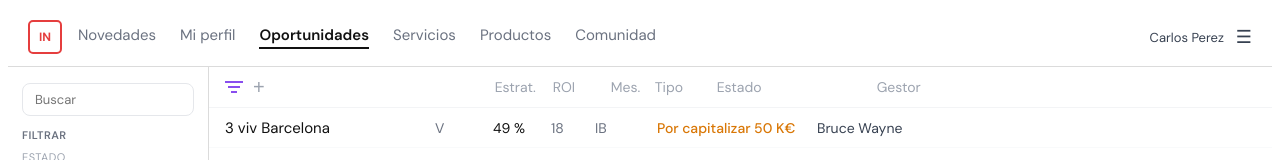
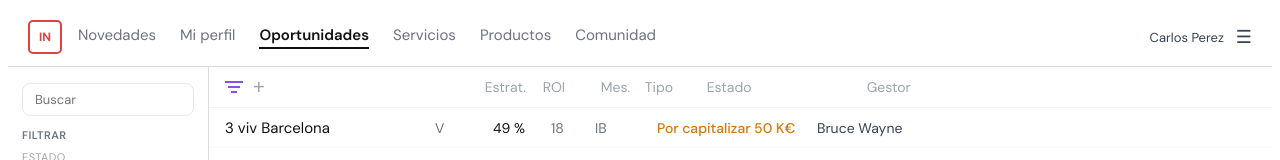
Before and after one commit to carlosperez-glitch/in-oportunidades, a React (Vite) app: page / in a window 1280 px wide. Shown: the top 160 px of the page. Built offline with nearby package versions, Linux system fonts and the light colour scheme.

Commit message:
fix: alinear Estrat. quitando gap del toolbar

```diff
--- a/src/components/Lista.jsx
+++ b/src/components/Lista.jsx
@@ -22,10 +22,10 @@ export default function Lista({ filtradas, selected, setSelected, isDesktop, tot
     <div style={{ flex: 1, minWidth: 0, display: "flex", flexDirection: "column", overflow: "hidden" }}>
 
       {/* Toolbar */}
-      <div style={{ display: "flex", alignItems: "center", padding: "10px 16px", borderBottom: "1px solid #f3f4f6", gap: 10, flexShrink: 0 }}>
+      <div style={{ display: "flex", alignItems: "center", padding: "10px 16px", borderBottom: "1px solid #f3f4f6", flexShrink: 0 }}>
         <button
           onClick={handleEmbudo}
-          style={{ position: "relative", background: "none", border: "none", cursor: "pointer", padding: 0, display: "flex", alignItems: "center" }}
+          style={{ position: "relative", background: "none", border: "none", cursor: "pointer", padding: 0, display: "flex", alignItems: "center", marginRight: 10 }}
         >
           <svg width="18" height="14" viewBox="0 0 18 14" fill="none">
             <line x1="0" y1="2" x2="18" y2="2" stroke={embudoActivo ? colors.accion : "#374151"} strokeWidth="1.8" />
@@ -39,7 +39,7 @@ export default function Lista({ filtradas, selected, setSelected, isDesktop, tot
           )}
         </button>
 
-        <button style={{ background: "none", border: "none", cursor: "pointer", color: "#9ca3af", fontSize: 20, lineHeight: 1, padding: 0 }}>+</button>
+        <button style={{ background: "none", border: "none", cursor: "pointer", color: "#9ca3af", fontSize: 20, lineHeight: 1, padding: 0, marginRight: 10 }}>+</button>
 
         <div style={{ width: 210, flexShrink: 0 }} />
 
```
